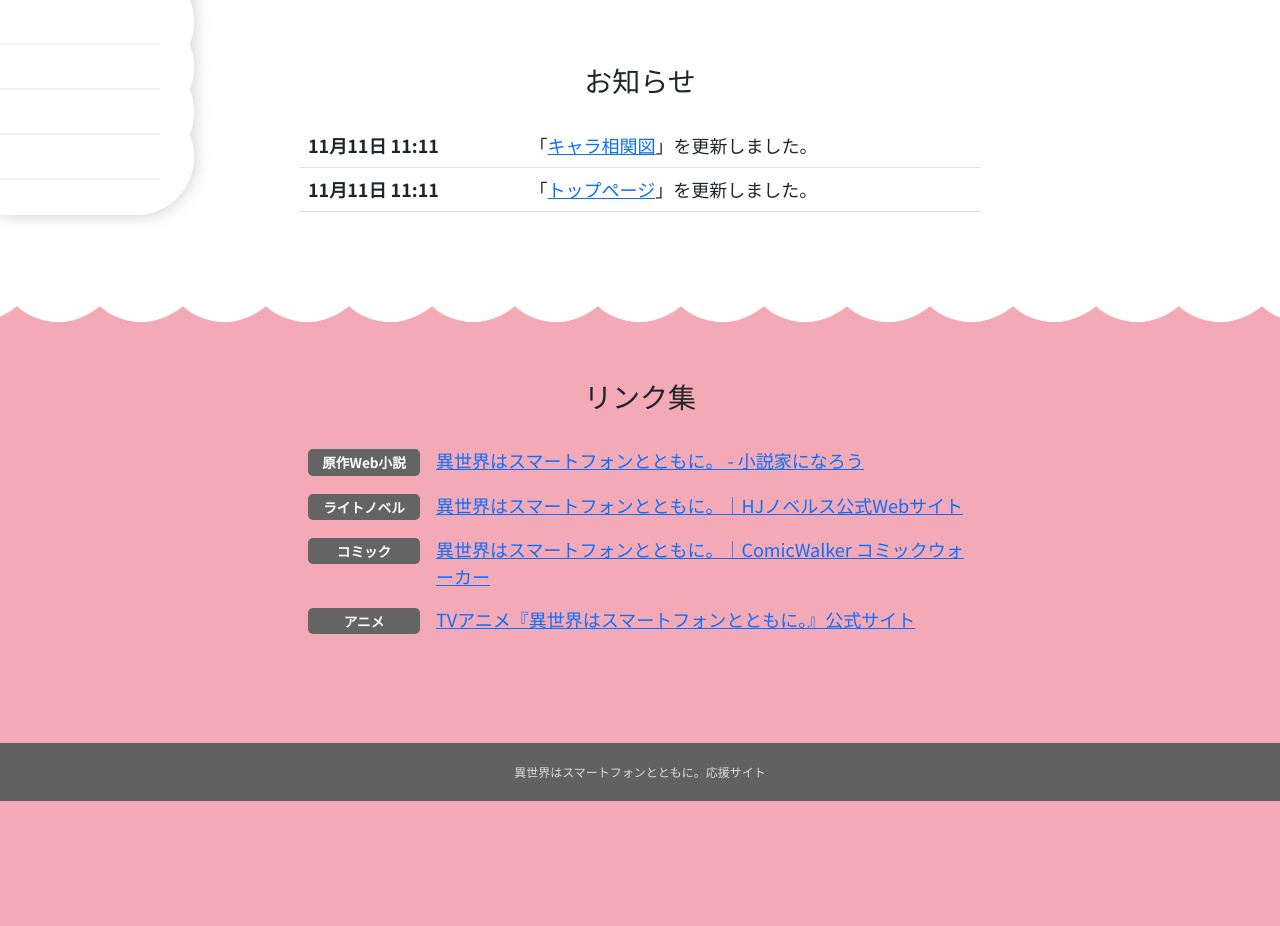
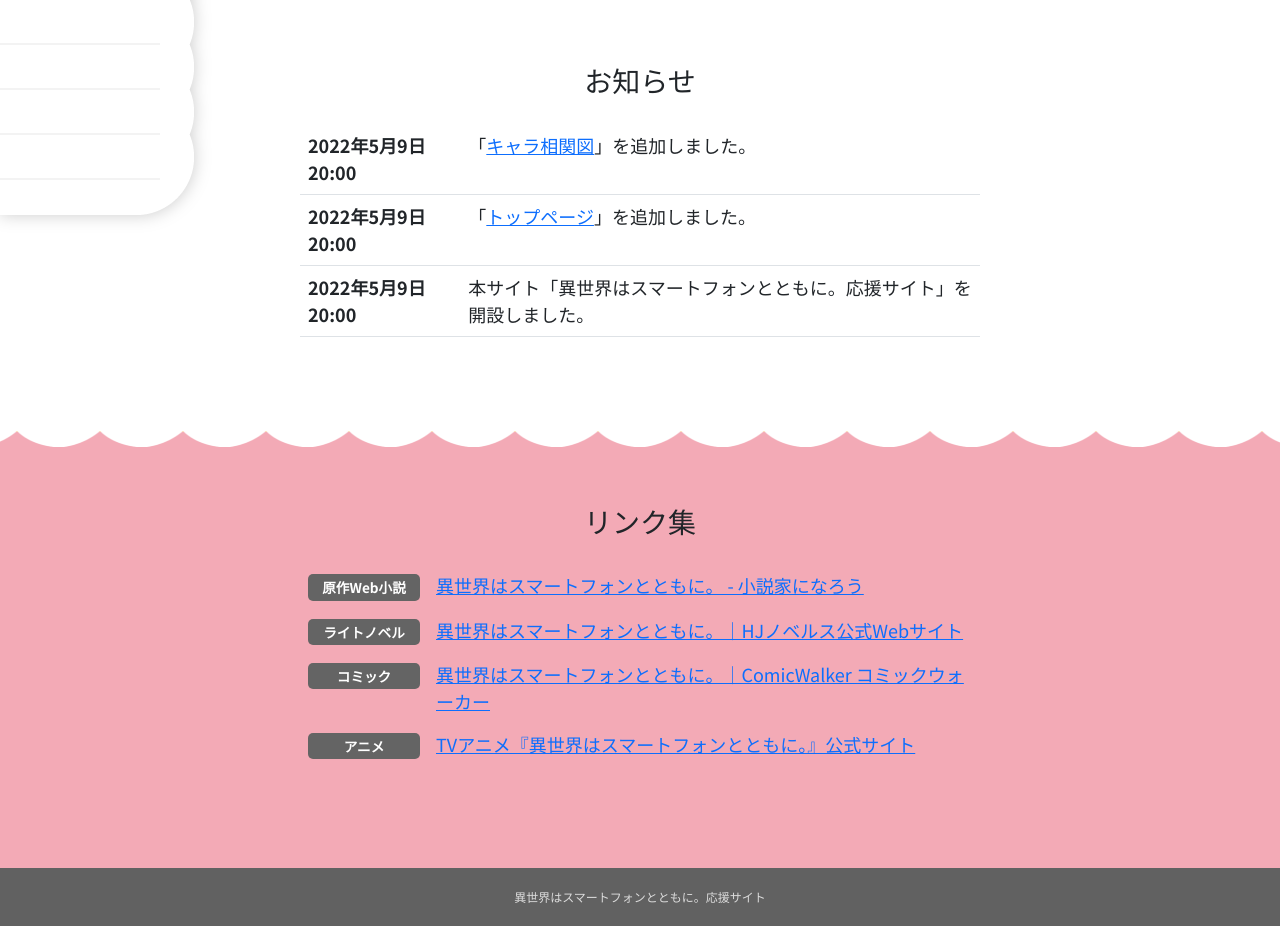
Before and after one commit to i-ma-mu/firstProject, a PHP site: page / in a window 1280 px wide. Shown: the part 480-1406 px from the top of the page. Before the commit the page ends 1281 px from the top, so only its background shows below. Run offline with PHP 8.4, Linux system fonts and the light colour scheme; some web fonts are replaced.

Commit message:
update altタグ追加
使用画像に対して代替名の追加、相関図微修正

```diff
--- a/css/common.css
+++ b/css/common.css
@@ -5,6 +5,15 @@ body{
 h2,h3{
   margin-bottom: 1rem;
   font-family: 'Kiwi Maru', serif;
+}
+.bg-theme{
+  background: rgb(243, 170, 182);
+}
+.h-1px{
+  height: 1px;
+}
+.h-9px{
+  height: 9px;
 }
 
 .badge-costom{
--- a/index.php
+++ b/index.php
@@ -29,7 +29,7 @@
 <body>
   <header>
     <h1>
-      <img src="/img/common/logo.png">
+      <img src="/img/common/logo.png" alt="異世界はスマートフォンとともに。応援サイト">
     </h1>
     <nav class="gnav">
       <ul>
@@ -50,12 +50,16 @@
       <table id="news_table" class="table my-4">
         <tbody>
           <tr>
-            <th>11月11日 11:11</th>
-            <td>「<a href="/relation/">キャラ相関図</a>」を更新しました。</td>
+            <th>2022年5月9日 20:00</th>
+            <td>「<a href="/relation/">キャラ相関図</a>」を追加しました。</td>
           </tr>
           <tr>
-            <th>11月11日 11:11</th>
-            <td>「<a href="/">トップページ</a>」を更新しました。</td>
+            <th>2022年5月9日 20:00</th>
+            <td>「<a href="/">トップページ</a>」を追加しました。</td>
+          </tr>
+          <tr>
+            <th>2022年5月9日 20:00</th>
+            <td>本サイト「異世界はスマートフォンとともに。応援サイト」を開設しました。</td>
           </tr>
         </tbody>
       </table>
```
Also changed, not shown: relation/index.php (+8 -6 lines).
